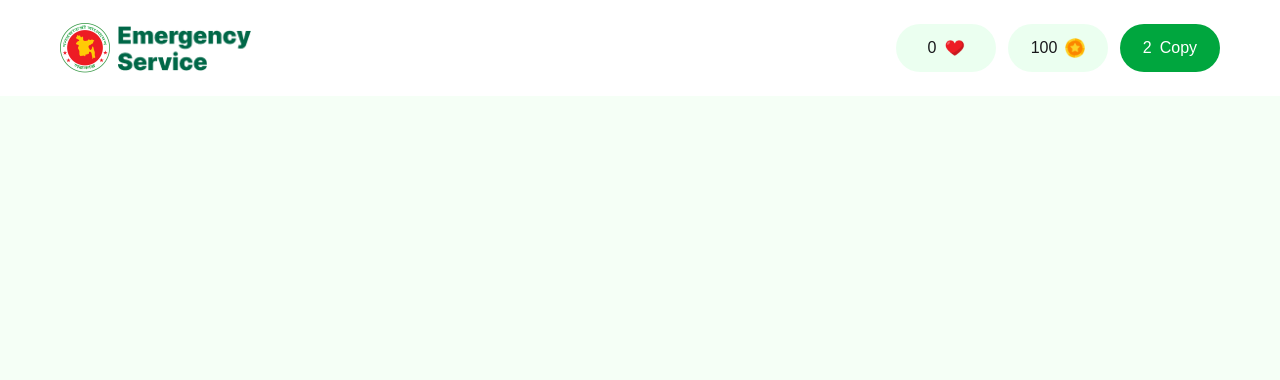
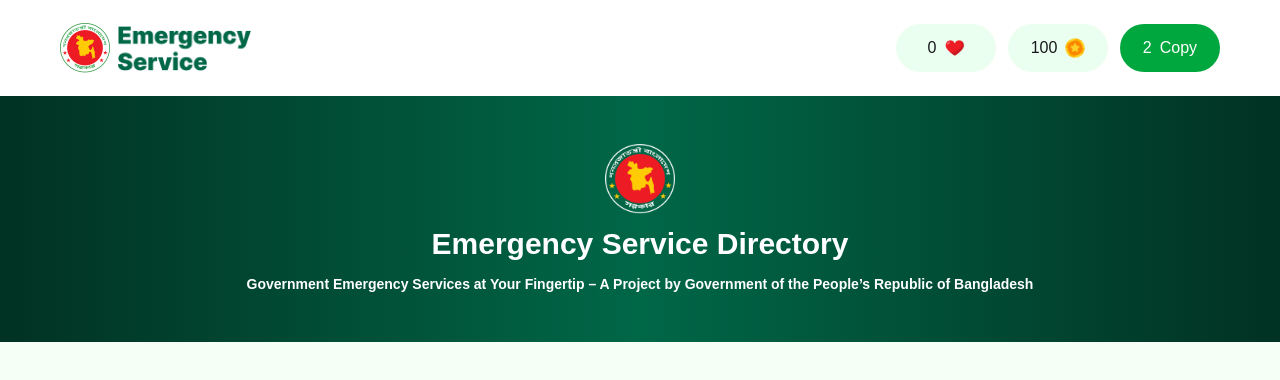
Before and after one commit to wali999/assignment-05-emergency-hotline, a plain HTML site: page index.html in a window 1280 px wide. Drawn offline with nearby package versions, Linux system fonts and the light colour scheme; a web font is replaced by a local one.

Commit message:
Banner Section Added

```diff
--- a/index.html
+++ b/index.html
@@ -41,6 +41,19 @@
         </div>
     </header>
 
+    <!-- banner Section -->
+    <section class="bg-gradient-to-r from-[#013223] via-[#006747] to-[#013223]">
+        <div class="flex flex-col justify-center items-center text-center py-12 text-white">
+            <img src="./assets/logo-dark.png" class="h-[70px] w-[70px]" alt="">
+            <h1 class="pt-3 font-bold text-3xl">Emergency Service Directory</h1>
+            <p class="pt-3 font-semibold text-sm">Government Emergency Services at Your Fingertip – A Project by
+                Government of
+                the People’s
+                Republic of
+                Bangladesh</p>
+
+        </div>
+    </section>
 
 </body>
 
```
